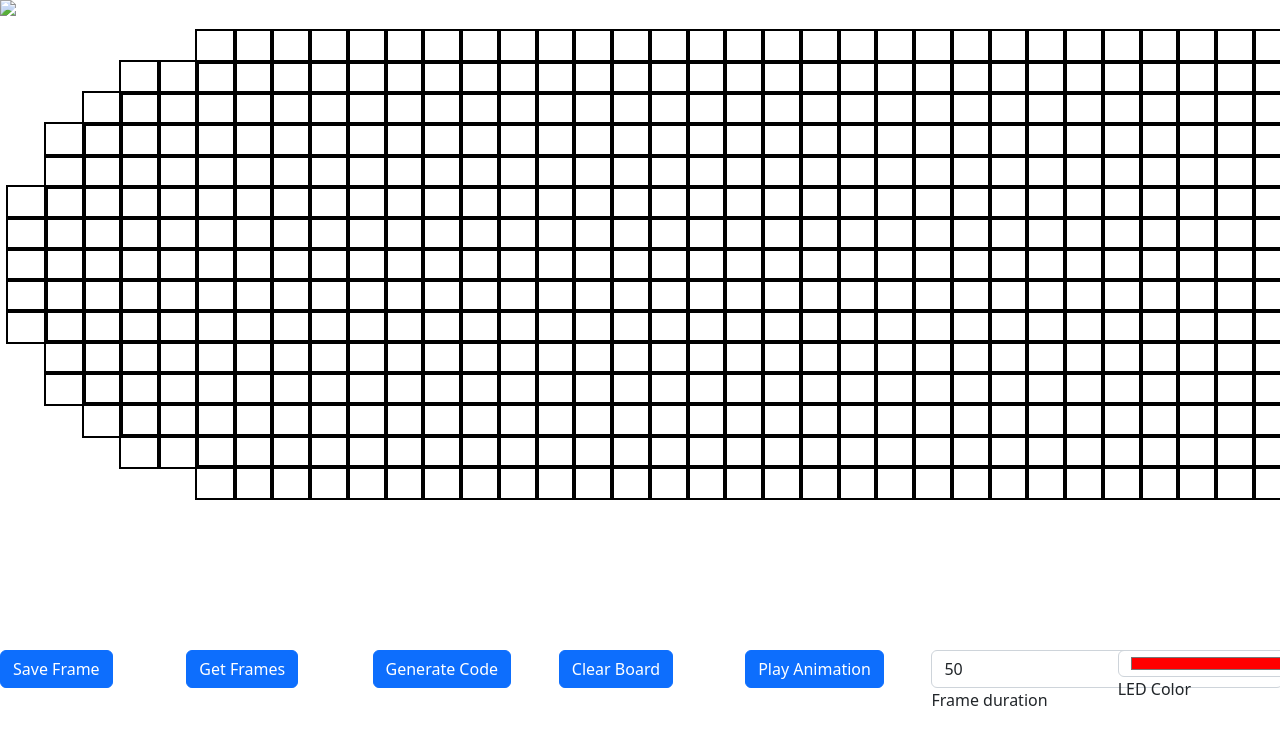
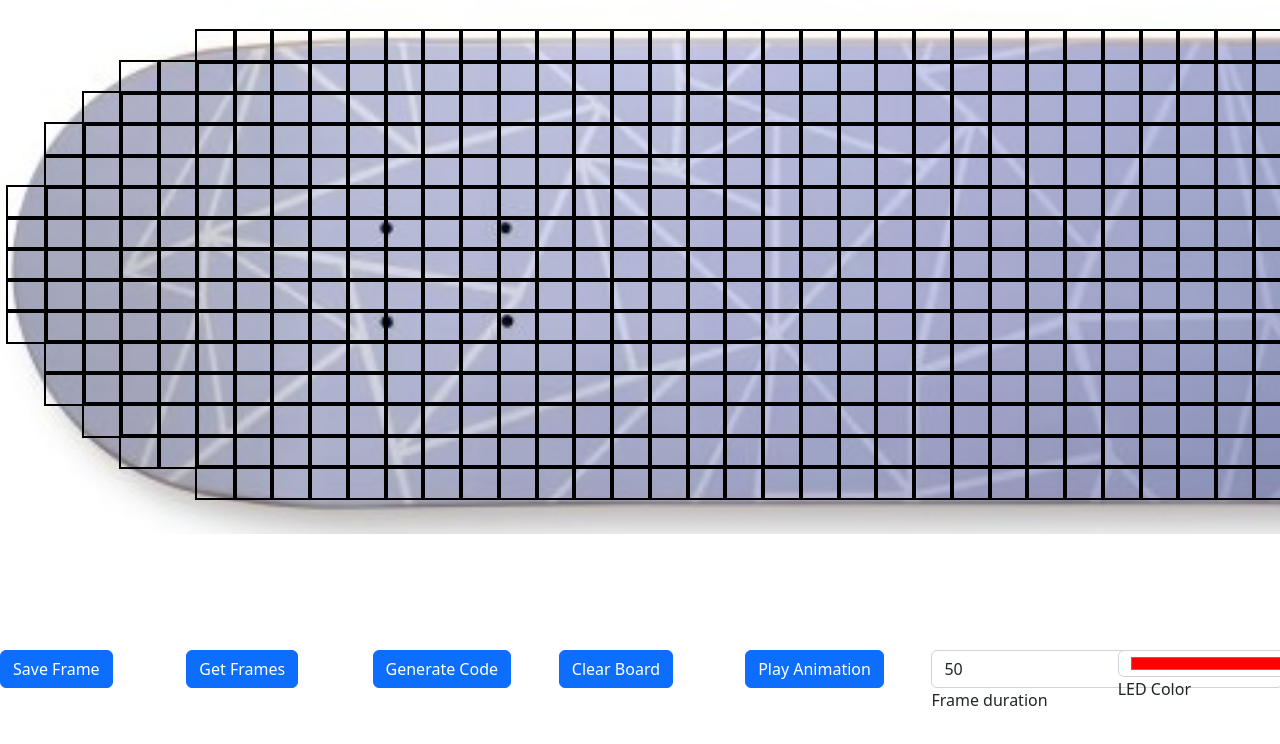
Before and after one commit to kaleb-mcclenathan/SkateboardAnimationTool, a plain HTML site: page index.html in a window 1280 px wide. Shown: the top 744 px of the page. Drawn offline with nearby package versions, Linux system fonts and the light colour scheme.

Commit message:
The image now has the correct path.

```diff
--- a/index.html
+++ b/index.html
@@ -242,7 +242,7 @@
         </div>
     </div>
 </div>
-<img src="/img/SkateboardDeckImage.jpg" style="width: 1800px; height: auto; position: absolute; z-index: -10">
+<img src="SkateboardDeckImage.jpg" style="width: 1800px; height: auto; position: absolute; z-index: -10">
 <div id="LEDArray">
     <div class="row">
         <div class="col skateLED LEDMissing"></div>
```
